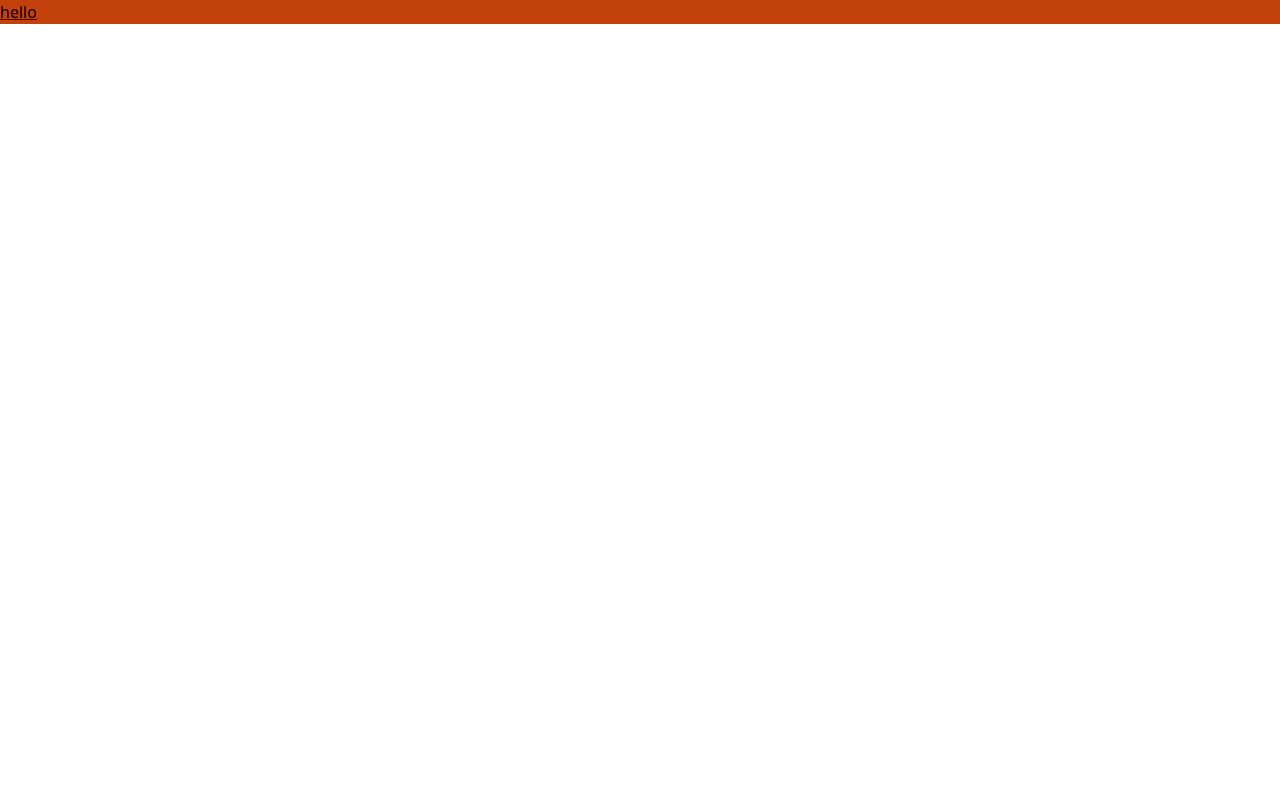
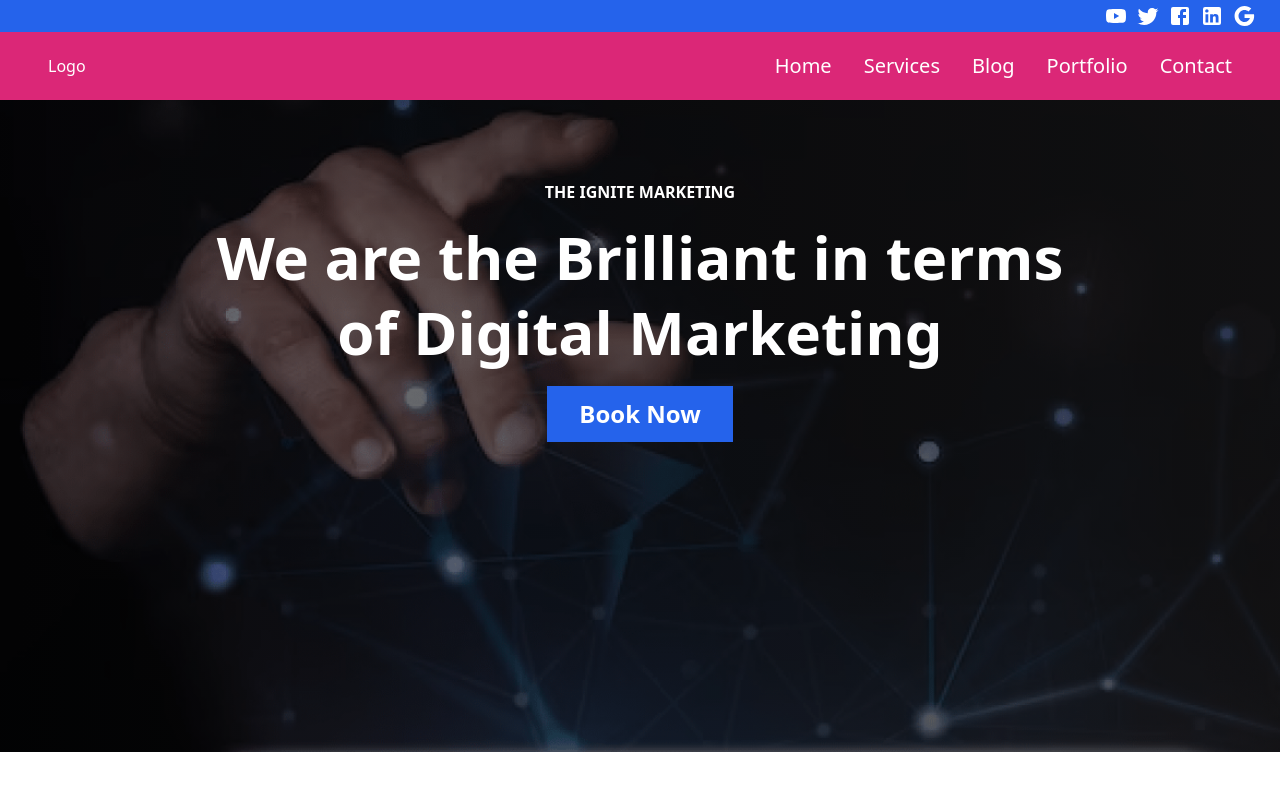
Before and after one commit to Rahulchouhan100/Ignite-marketing, a React app: page / in a window 1280 px wide. Built offline with nearby package versions, Linux system fonts and the light colour scheme.

Commit message:
worked on navbar

```diff
--- a/src/component/Carousel.js
+++ b/src/component/Carousel.js
@@ -0,0 +1,34 @@
+import cone from "../../assest/cone.png";
+import ctwo from "../../assest/ctwo.png";
+import cthree from "../../assest/cthree.png";
+import "./carousel.css";
+
+const Carousel = () => {
+  return (
+    <div className="bgAttachment">
+      <nav className="flex bg-pink-600 text-white px-12 py-5 justify-between items-center">
+        <section>Logo</section>
+        <section>
+          <ul className="flex gap-x-8 text-xl">
+            <li>Home</li>
+            <li>Services</li>
+            <li>Blog</li>
+            <li>Portfolio</li>
+            <li>Contact</li>
+          </ul>
+        </section>
+      </nav>
+      <div className="text-white flex justify-center items-center flex-col gap-y-4 mt-20">
+        <p className="font-semibold">THE IGNITE MARKETING</p>
+        <h1 className="text-6xl text-center font-semibold leading-tight">
+          We are the Brilliant in terms <br /> of Digital Marketing
+        </h1>
+        <button className="bg-blue-600 text-white py-3 px-8 font-semibold text-2xl">
+          Book Now
+        </button>
+      </div>
+    </div>
+  );
+};
+
+export default Carousel;
--- a/src/component/Navbar.js
+++ b/src/component/Navbar.js
@@ -1,10 +1,24 @@
-import React from "react";
+import YouTubeIcon from "@mui/icons-material/YouTube";
+import TwitterIcon from "@mui/icons-material/Twitter";
+import FacebookIcon from "@mui/icons-material/Facebook";
+import LinkedInIcon from "@mui/icons-material/LinkedIn";
+import GoogleIcon from "@mui/icons-material/Google";
+import Carousel from "./Carousel";
 
 const Navbar = () => {
   return (
-    <div>
-      <h1 className="underline  bg-orange-700">hello</h1>
-    </div>
+    <>
+      <div className="bg-blue-600 flex justify-end items-center text-white gap-2 px-6 py-1">
+        <YouTubeIcon />
+        <TwitterIcon />
+        <FacebookIcon />
+        <LinkedInIcon />
+        <GoogleIcon />
+      </div>
+      <div>
+        <Carousel />
+      </div>
+    </>
   );
 };
 
--- /dev/null
+++ b/src/component/carousel.css
@@ -0,0 +1,12 @@
+.bgAttachment {
+  background-image: linear-gradient(
+      to right,
+      rgba(0, 0, 0, 0.52),
+      rgba(18, 17, 17, 0.73)
+    ),
+    url(../../assest/cone.png);
+  background-repeat: no-repeat !important;
+  background-attachment: fixed !important;
+  background-size: cover !important;
+  height: 90vh;
+}
```
Also changed, not shown: index.html (+1 -0 lines), assest/cone.png (renamed from assest/Man using digital tablet psd mockup smart technology-min.png), assest/cthree.png (renamed from assest/unsplash_FlPc9_VocJ-min.png), assest/ctwo.png (renamed from assest/unsplash_FlPc9_VocJ4-min.png).
